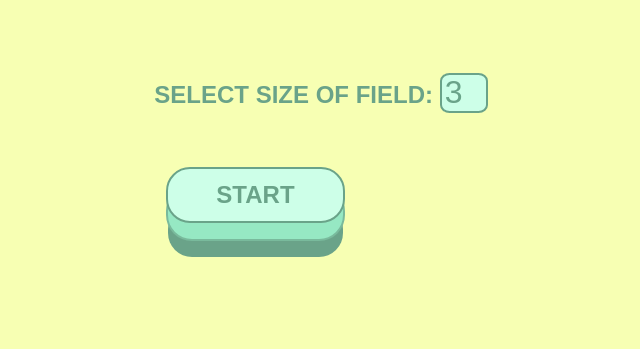
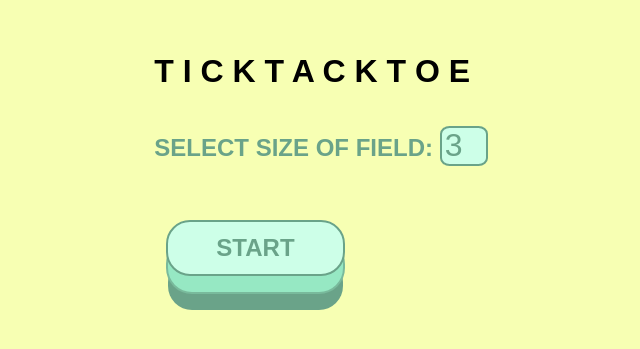
Before and after one commit to jojem/ticktacktoe, a plain HTML site: page index.html in a window 1280 px wide. Shown: the part 279-628 px from the top of the page, without its empty margins (319-959 px from the left). Drawn offline with Linux system fonts and the light colour scheme.

Commit message:
tick second

```diff
--- a/index.html
+++ b/index.html
@@ -10,6 +10,7 @@
 <body>
     <div id="mainDiv">
         <div id="menu">
+        	<h1>T I C K  T A C K  T O E </h1>
             <form id = "form">
                 <label for="fieldSize">Select size of field:</label>
                 <input type="number" id="fieldSize" name="fieldSize" value="3" min="3" max="20">
```
